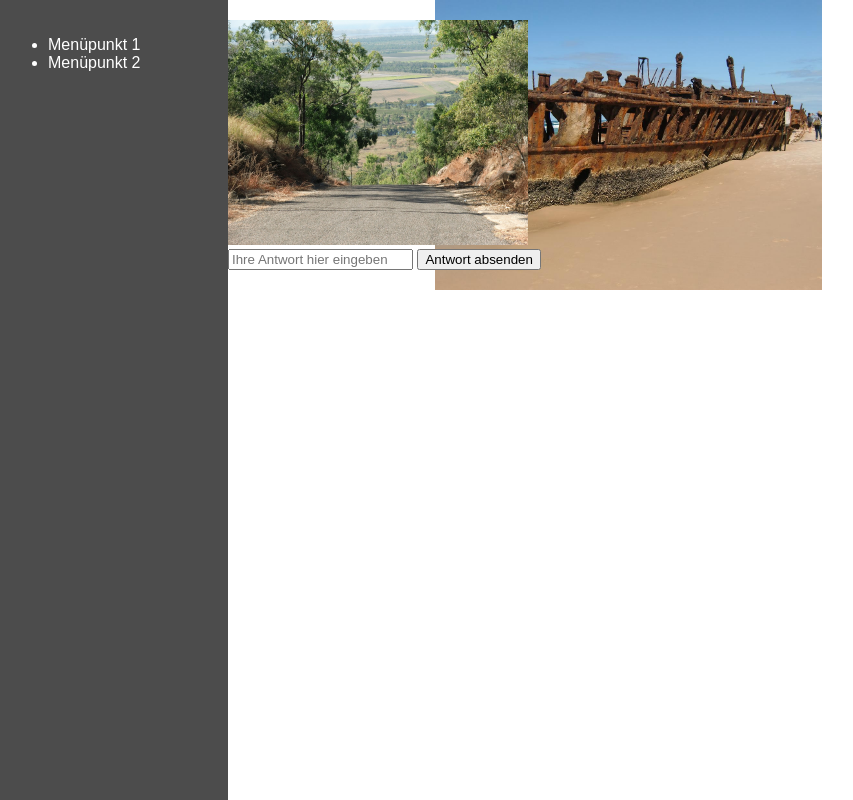
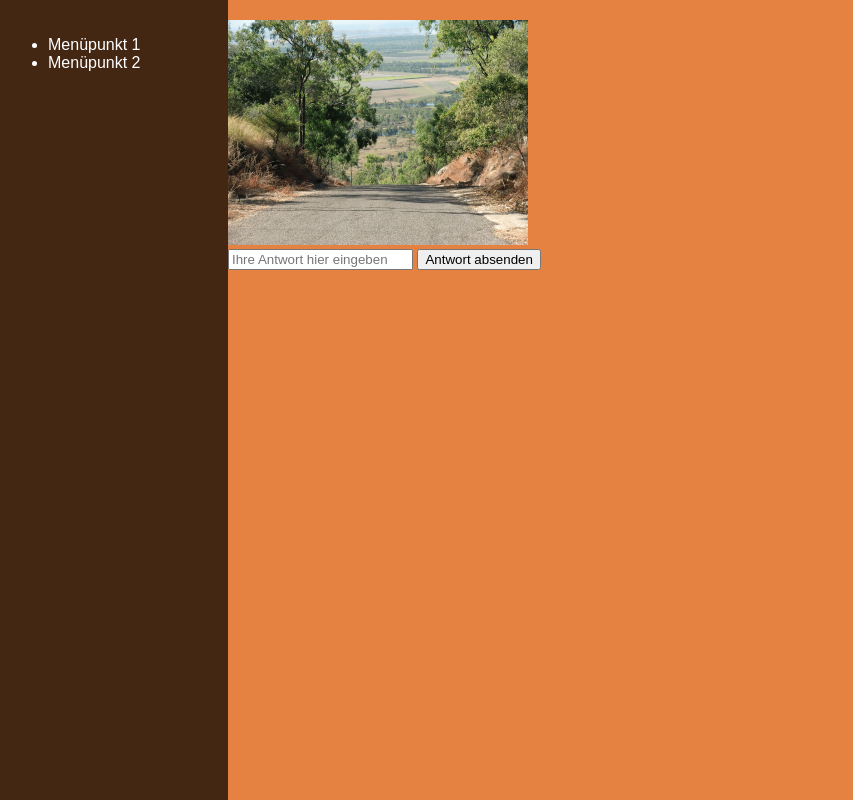
Before and after one commit to lynceus666/lynceus666.github.io, a plain HTML site: page index.html in a window 1280 px wide. Shown: the whole page, without its empty margins (12-865 px from the left). Drawn offline with Linux system fonts and the light colour scheme.

Commit message:
Update index.html

```diff
--- a/index.html
+++ b/index.html
@@ -9,7 +9,7 @@
         body {
             font-family: Arial, sans-serif;
             margin: 0;
-            background-image: url('start.jpg'); /* URL zu Ihrem Hintergrundbild */
+            background-color: #e58241;
             background-size: contain;
             background-repeat: no-repeat;
             background-position: center;
```
